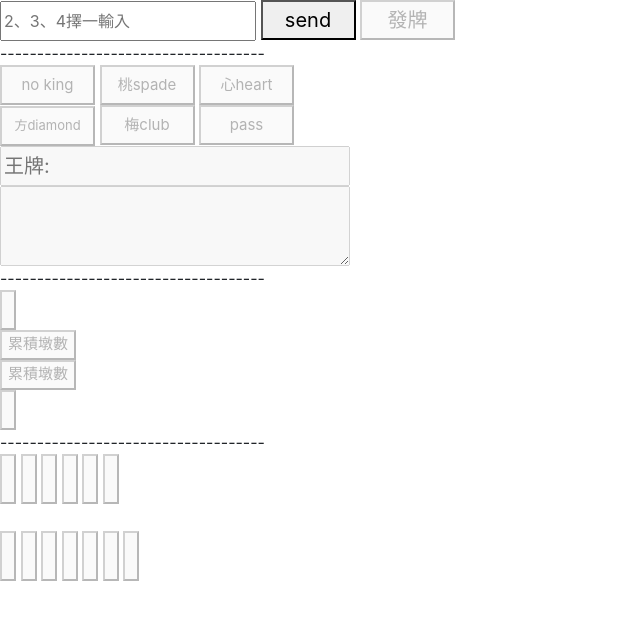
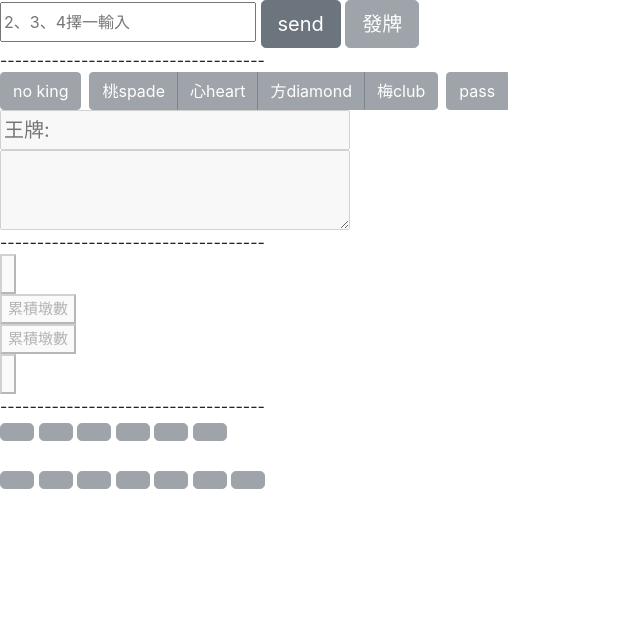
Before and after one commit to wsx852/brige, a website: page index.html in a window 1280 px wide. Shown: the whole page, without its empty margins (0-640 px from the left). Drawn offline with nearby package versions, Linux system fonts and the light colour scheme.

Commit message:
套用按鈕樣式

```diff
--- a/index.html
+++ b/index.html
@@ -1,31 +1,40 @@
 <html>
     <head>
         <meta name="viewport" content="width=device-width, initial-scale=1.0">
-        <script src="https://code.jquery.com/jquery-3.3.1.slim.min.js" integrity="sha384-q8i/X+965DzO0rT7abK41JStQIAqVgRVzpbzo5smXKp4YfRvH+8abtTE1Pi6jizo" crossorigin="anonymous"></script>
+		<script src="https://code.jquery.com/jquery-3.3.1.slim.min.js" integrity="sha384-q8i/X+965DzO0rT7abK41JStQIAqVgRVzpbzo5smXKp4YfRvH+8abtTE1Pi6jizo" crossorigin="anonymous"></script>
         <script src="https://cdnjs.cloudflare.com/ajax/libs/popper.js/1.14.6/umd/popper.min.js" integrity="sha384-wHAiFfRlMFy6i5SRaxvfOCifBUQy1xHdJ/yoi7FRNXMRBu5WHdZYu1hA6ZOblgut" crossorigin="anonymous"></script>
         <script src="https://stackpath.bootstrapcdn.com/bootstrap/4.2.1/js/bootstrap.min.js" integrity="sha384-B0UglyR+jN6CkvvICOB2joaf5I4l3gm9GU6Hc1og6Ls7i6U/mkkaduKaBhlAXv9k" crossorigin="anonymous"></script>
         <link rel="stylesheet" href="https://stackpath.bootstrapcdn.com/bootstrap/4.2.1/css/bootstrap.min.css" integrity="sha384-GJzZqFGwb1QTTN6wy59ffF1BuGJpLSa9DkKMp0DgiMDm4iYMj70gZWKYbI706tWS" crossorigin="anonymous">
     </head>
     <body>
         <input type="text" placeholder="2、3、4擇一輸入" name="nameId" id="setId" style="height: 40px;"/>
-        <button onclick = "setId()" id="setBtn" style="width: 95px; height: 40px; font-size: 20px;">send</button>
-        <button onclick = "distribute()" id="distribute" disabled=true style="width: 95px; height: 40px; font-size: 20px;">發牌</button>
+        <button onclick = "setId()" id="setBtn" class="btn btn-secondary btn-lg">send</button>
+        <button onclick = "distribute()" id="distribute" disabled=true class="btn btn-secondary btn-lg">發牌</button>
 
         <!-- <input type="text" placeholder="input....." name="name" id="message" />
         <button onclick = "send()">sendmessage</button> -->
 
         <div style="border:0px orange solid;">
             ------------------------------------<br>
-            <button onclick = "noking()" id="suit1" disabled=true style="width: 95px; height: 40px; font-size: 15px;">no king</button>
-            <button onclick = "spades()" id="suit2" disabled=true style="width: 95px; height: 40px; font-size: 15px;">桃spade</button>
-            <button onclick = "hearts()" id="suit3" disabled=true style="width: 95px; height: 40px; font-size: 15px;">心heart</button><br>
-            <button onclick = "diamonds()" id="suit4" disabled=true style="width: 95px; height: 40px; font-size: 13px;">方diamond</button>
-            <button onclick = "clubs()" id="suit5" disabled=true style="width: 95px; height: 40px; font-size: 15px;">梅club</button>
-            <button onclick = "pass()" id="suit6" disabled=true style="width: 95px; height: 40px; font-size: 15px;">pass</button><br>
-            <input type="text" placeholder="王牌: " name="callsuit" id="callsuit" disabled=true style="width: 350px; height: 40px; font-size: 20px;"/><br>
+            <div class="btn-toolbar" role="toolbar" aria-label="Toolbar with button groups">
+              <div class="btn-group mr-2" role="group" aria-label="First group">
+                <button onclick = "noking()" id="suit1" disabled=true type="button" class="btn btn-secondary">no king</button>
+              </div>
+              <div class="btn-group mr-2" role="group" aria-label="Second group">
+                <button onclick = "spades()" id="suit2" disabled=true type="button" class="btn btn-secondary">桃spade</button>
+                <button onclick = "hearts()" id="suit3" disabled=true type="button" class="btn btn-secondary">心heart</button><br>
+                <button onclick = "diamonds()" id="suit4" disabled=true type="button" class="btn btn-secondary">方diamond</button>
+                <button onclick = "clubs()" id="suit5" disabled=true type="button" class="btn btn-secondary">梅club</button>
+              </div>
+              <div class="btn-group" role="group" aria-label="Third group">
+	            <button onclick = "pass()" id="suit6" disabled=true type="button" class="btn btn-secondary">pass</button><br>
+              </div>
+            </div>
+			<input type="text" placeholder="王牌: " name="callsuit" id="callsuit" disabled=true style="width: 350px; height: 40px; font-size: 20px;"/><br>
             <textarea id="call1" disabled=true style="width: 350px; height: 80px; font-size: 18px;" ></textarea>
             <br>------------------------------------
         </div>
+
 
         <button id="put1" disabled=true style="height: 40px; font-size: 20px;"></button><br>
         <button id="accumulation1" disabled=true style="height: 30px; font-size: 15px;">累積墩數</button><br>
@@ -34,19 +43,19 @@
 
         <div style="border:0px orange solid;">
             ------------------------------------<br>
-            <button onclick = "card1()" id="card1" disabled=true style="height: 50px; font-size: 20px;"></button>
-            <button onclick = "card2()" id="card2" disabled=true style="height: 50px; font-size: 20px;"></button>
-            <button onclick = "card3()" id="card3" disabled=true style="height: 50px; font-size: 20px;"></button>
-            <button onclick = "card4()" id="card4" disabled=true style="height: 50px; font-size: 20px;"></button>
-            <button onclick = "card5()" id="card5" disabled=true style="height: 50px; font-size: 20px;"></button>
-            <button onclick = "card6()" id="card6" disabled=true style="height: 50px; font-size: 20px;"></button><br>
-            <br><button onclick = "card7()" id="card7" disabled=true style="height: 50px; font-size: 20px;"></button>
-            <button onclick = "card8()" id="card8" disabled=true style="height: 50px; font-size: 20px;"></button>
-            <button onclick = "card9()" id="card9" disabled=true style="height: 50px; font-size: 20px;"></button>
-            <button onclick = "card10()" id="card10" disabled=true style="height: 50px; font-size: 20px;"></button>
-            <button onclick = "card11()" id="card11" disabled=true style="height: 50px; font-size: 20px;"></button>
-            <button onclick = "card12()" id="card12" disabled=true style="height: 50px; font-size: 20px;"></button>
-            <button onclick = "card13()" id="card13" disabled=true style="height: 50px; font-size: 20px;"></button>
+            <button onclick = "card1()" id="card1" disabled=true class="btn btn-secondary btn-lg"></button>
+            <button onclick = "card2()" id="card2" disabled=true class="btn btn-secondary btn-lg"></button>
+            <button onclick = "card3()" id="card3" disabled=true class="btn btn-secondary btn-lg"></button>
+            <button onclick = "card4()" id="card4" disabled=true class="btn btn-secondary btn-lg"></button>
+            <button onclick = "card5()" id="card5" disabled=true class="btn btn-secondary btn-lg"></button>
+            <button onclick = "card6()" id="card6" disabled=true class="btn btn-secondary btn-lg"></button><br>
+            <br><button onclick = "card7()" id="card7" disabled=true class="btn btn-secondary btn-lg"></button>
+            <button onclick = "card8()" id="card8" disabled=true class="btn btn-secondary btn-lg"></button>
+            <button onclick = "card9()" id="card9" disabled=true class="btn btn-secondary btn-lg"></button>
+            <button onclick = "card10()" id="card10" disabled=true class="btn btn-secondary btn-lg"></button>
+            <button onclick = "card11()" id="card11" disabled=true class="btn btn-secondary btn-lg"></button>
+            <button onclick = "card12()" id="card12" disabled=true class="btn btn-secondary btn-lg"></button>
+            <button onclick = "card13()" id="card13" disabled=true class="btn btn-secondary btn-lg"></button>
         </div>
 
         <script>
```
